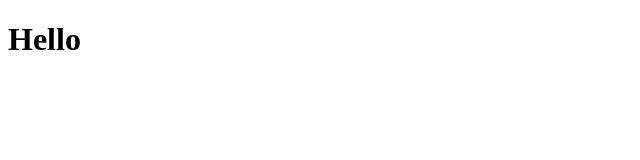
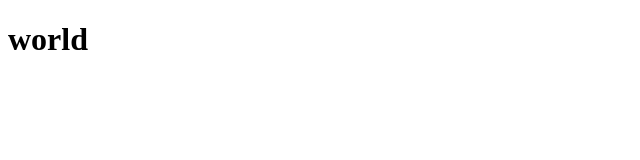
Before and after one commit to liampc/mylibrary, a React (Create React App) app: page / in a window 1280 px wide. Shown: the top 160 px of the page, without its empty margins (0-640 px from the left). Built offline with nearby package versions, Linux system fonts and the light colour scheme.

Commit message:
add temp header

```diff
--- a/src/App.js
+++ b/src/App.js
@@ -1,9 +1,13 @@
 import React from 'react'
+import Header from './components/Header'
 
 
 const App = () => {
     return(
-        <h1>Hello</h1>
+        <div>
+            <Header />
+        </div>
+
     )
 }
 
--- /dev/null
+++ b/src/components/Header.js
@@ -0,0 +1,9 @@
+import React from 'react'
+
+const Header = () => {
+    return(
+        <h1>world</h1>
+    )
+}
+
+export default Header
```
